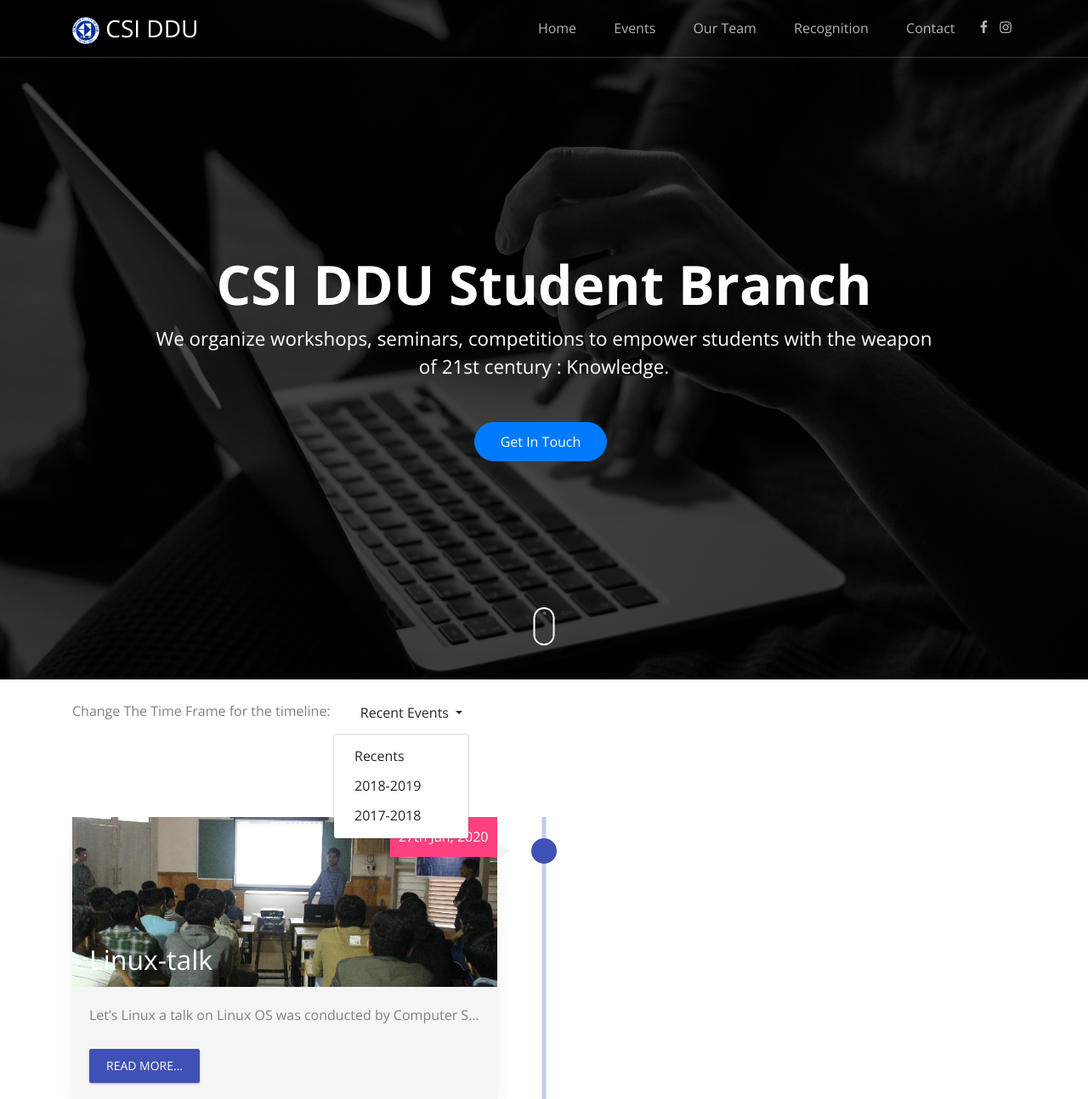
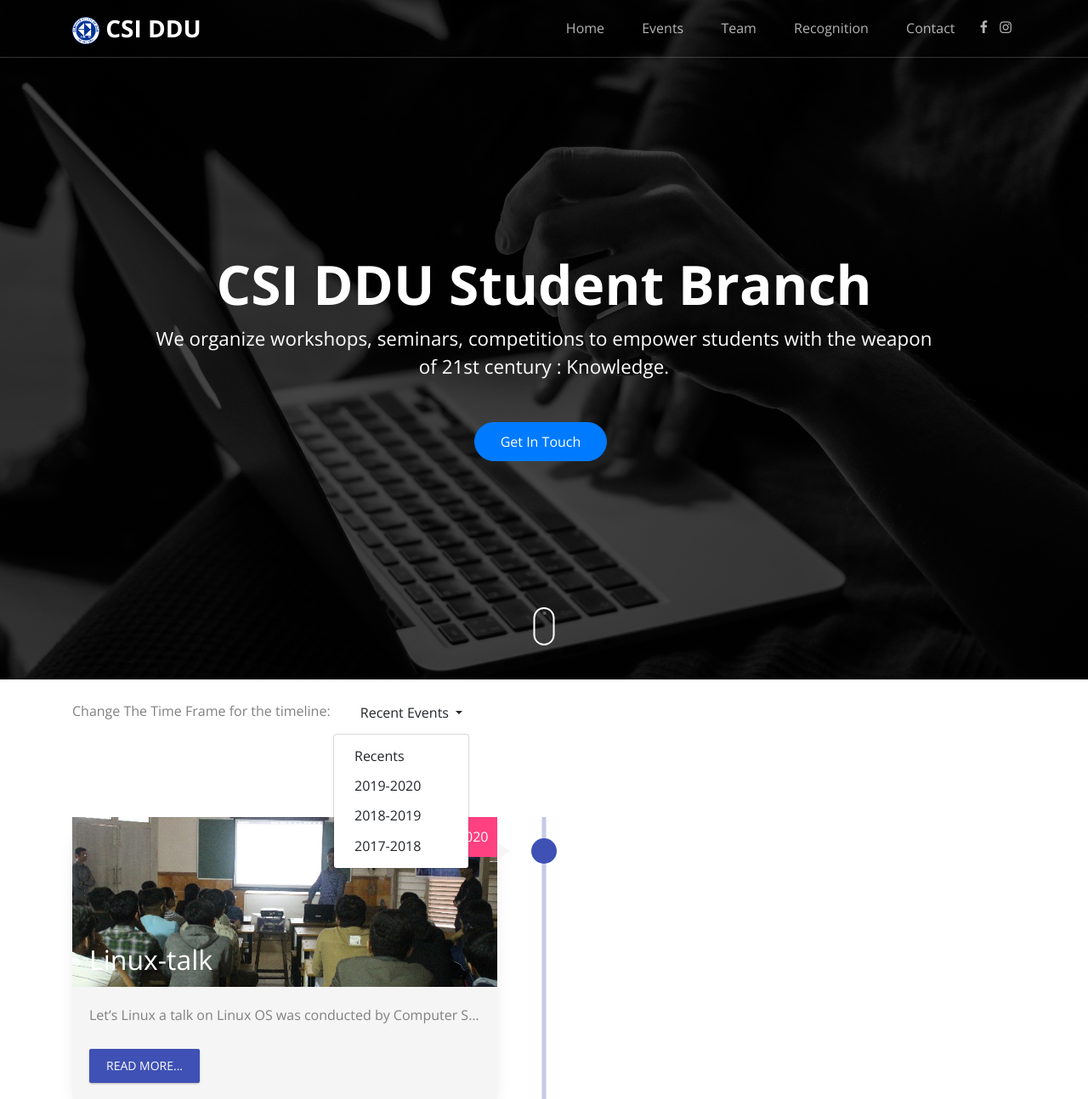
Before and after one commit to nevilparmar11/CSI-Website, a PHP site: page /events.php in a window 1280 px wide, after a click on "Recent Events". Shown: the top 1294 px of the page at 85% size. Run offline with PHP 8.4, Linux system fonts and the light colour scheme; data comes from the database, SQL or seed files in the repository; both versions use the stored data as it was after the commit; some web fonts are replaced.

Commit message:
Updated latest events and some correction

```diff
--- a/contact.php
+++ b/contact.php
@@ -115,13 +115,13 @@
 	  		<div class="col-md-4 text-center">
 				<p class="mb-4">
 		  			<span class="icon-phone d-block h2 text-primary"></span>
-		  			<a href="#"> Vivek : +91 88492 36413 <br>Mrugnayani Lankapati : +91 63559 36811</a>
+		  			<a href="#"> Priyavarddhan Panchal : +91 97248 10243 <br>Hetvi Purohit : +91 94284 04192</a>
 				</p>
 	  		</div>
 	  		<div class="col-md-4 text-center">
 				<p class="mb-0">
 		  			<span class="icon-mail_outline d-block h2 text-primary"></span>
-		  			<a href="#">info@csiddu.in
+		  			<a href="#">csiddu2020@gmail.com
 </a>
 				</p>
 	  		</div>
--- a/events.php
+++ b/events.php
@@ -134,7 +134,8 @@
       Recent Events
     </button>
     <div class="dropdown-menu">
-      <a class="dropdown-item" href="events.php?year=2019">Recents</a>
+      <a class="dropdown-item" href="events.php?year=2020">Recents</a>
+      <a class="dropdown-item" href="events.php?year=2019">2019-2020</a>
       <a class="dropdown-item" href="events.php?year=2018">2018-2019</a>
       <a class="dropdown-item" href="events.php?year=2017">2017-2018</a>
     </div>
@@ -154,6 +155,10 @@
 
     if(isset($_GET["year"]))
     {
+      if($_GET["year"]==2020)
+        $sql = "SELECT * from event_master WHERE date BETWEEN '2020-07-01' AND '2021-06-30' ORDER BY date DESC";
+      if($_GET["year"]==2019)
+        $sql = "SELECT * from event_master WHERE date BETWEEN '2019-07-01' AND '2020-06-30' ORDER BY date DESC";
       if($_GET["year"]==2018)
         $sql = "SELECT * from event_master WHERE date BETWEEN '2018-07-01' AND '2019-06-30' ORDER BY date DESC";
       if($_GET["year"]==2017)
--- a/footer.php
+++ b/footer.php
@@ -8,8 +8,8 @@
 				</div>
 				<div class="col-md-3">
 					<h2 class="footer-heading mb-4">Contact Us</h2>
-					<p class="text-white">Priyavardhan Panchal : <br><a href="tel:+919724810243" style="text-decoration:none">+91 88492 36413</a></p>
-					<p class="text-white">Hetvi Purohit : <br><a href="tel:+919428404192" style="text-decoration:none">+91 63559 36811</a></p>
+					<p class="text-white">Priyavardhan Panchal : <br><a href="tel:+919724810243" style="text-decoration:none">+91 97248 10243</a></p>
+					<p class="text-white">Hetvi Purohit : <br><a href="tel:+919428404192" style="text-decoration:none">+91 94284 04192</a></p>
 				</div>
 				<div class="col-md-2">
 					<h2 class="footer-heading mb-4">Quick Links</h2>
--- a/header.php
+++ b/header.php
@@ -17,7 +17,7 @@
 	<div class="row align-items-center">
 
 	  <div class="col-6 col-xl-2">
-		<h1 class="mb-0 site-logo"><a href="index.php" class="h3 mb-0"><img src="images/csi_logo.png" alt="csi logo" class="img img-responsive" width="20%"/> CSI DDU</a></h1>
+		<h1 class="mb-0 site-logo"><a href="index.php" class="h3 mb-0"><img src="images/csi_logo.png" alt="csi logo" class="img img-responsive" width="20%"/><b> CSI DDU</b></a></h1>
 	  </div>
 
 	  <div class="col-12 col-md-10 d-none d-xl-block">
@@ -26,7 +26,7 @@
 		  <ul class="site-menu main-menu js-clone-nav mr-auto d-none d-lg-block">
 			<li><a href="index.php" class="nav-link">Home</a></li>
 			<li><a href="events.php" class="nav-link">Events</a></li>
-			<li><a href="team.php" class="nav-link">Our Team</a></li>
+			<li><a href="team.php" class="nav-link">Team</a></li>
 			<li><a href="awards.php" class="nav-link">Recognition</a></li>
 			<!--<li><a href="blogs.php" class="nav-link">Blog</a></li>-->
 			<li><a href="contact.php" class="nav-link">Contact</a></li>
```
Also changed, not shown: csi.sql (+8 -2 lines), assets/images/13.png (added), assets/images/14.jpg (added), assets/images/18.png (added), assets/images/19.jpg (added), assets/images/20.jpg (added), assets/images/21.jpeg (added), assets/images/23.jpeg (added).
